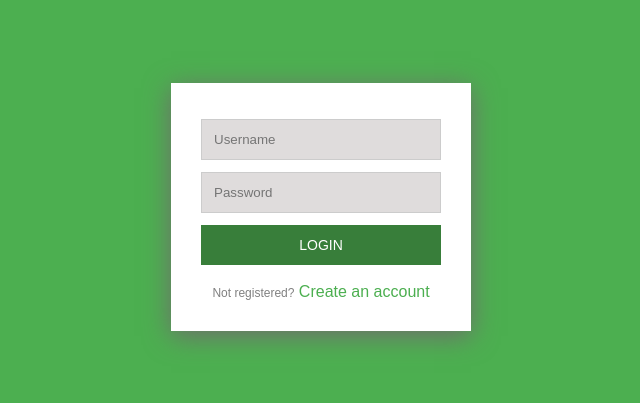
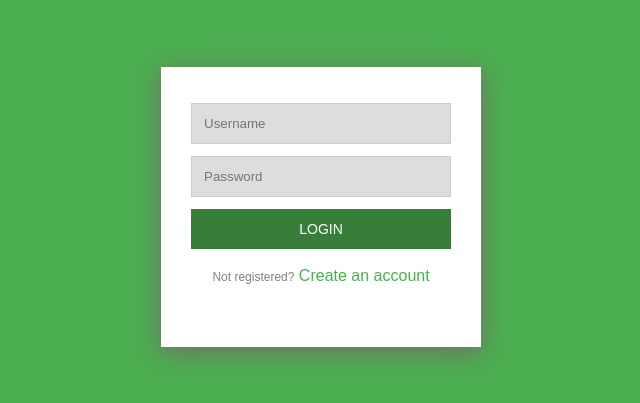
Before and after one commit to MTalhaJaved11/Quiz_batch01, a plain HTML site: page index.html in a window 1280 px wide. Shown: the part 193-596 px from the top of the page, without its empty margins (319-959 px from the left). Drawn offline with Linux system fonts and the light colour scheme.

Commit message:
3rd commit

```diff
--- a/index.html
+++ b/index.html
@@ -25,7 +25,8 @@
             background-color: white;
             padding: 30px;
             box-shadow: 0px 5px 25px rgba(112, 108, 108, 1);
-            width: 300px;
+            width: 320px;
+            height: 280px;
             text-align: center;
         }
 
```
